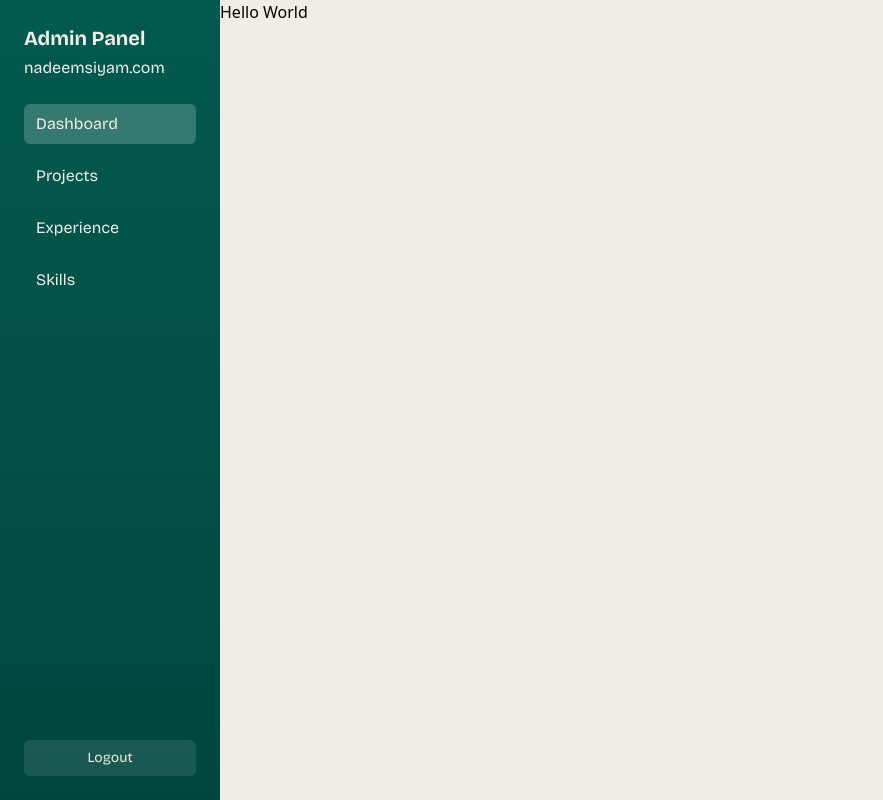
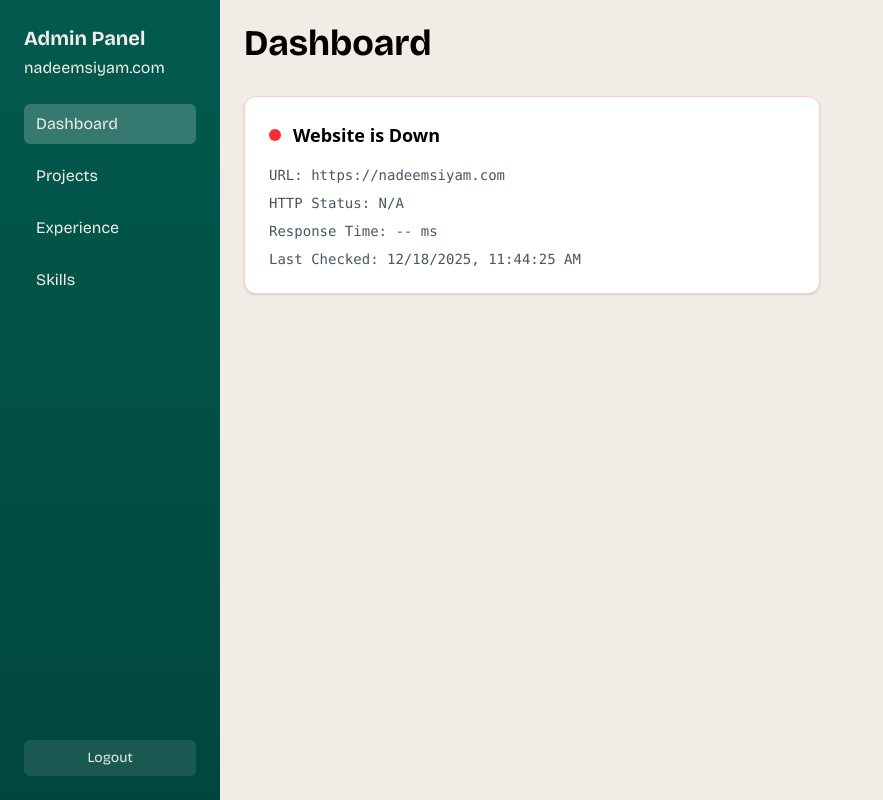
Before and after one commit to Centinoughty/portfolio-admin, a Next.js app: page / in a window 1280 px wide. Shown: the whole page, without its empty margins (0-883 px from the left). Built offline with nearby package versions, Linux system fonts and the light colour scheme; no server answers.

Commit message:
created dashboard

```diff
--- a/src/app/(dashboard)/page.tsx
+++ b/src/app/(dashboard)/page.tsx
@@ -1,7 +1,59 @@
+"use client";
+
+import { useEffect, useState } from "react";
+import { bric } from "@/lib/font";
+
 export default function Home() {
+  const [data, setData] = useState<any>(null);
+
+  useEffect(() => {
+    fetch("/api/status")
+      .then((res) => res.json())
+      .then(setData);
+  }, []);
+
   return (
-    <>
-      <p>Hello World</p>
-    </>
+    <section className="p-6">
+      <div
+        className={`flex justify-between items-center mb-8 ${bric.className}`}
+      >
+        <h2 className="text-4xl font-bold">Dashboard</h2>
+      </div>
+
+      {data && data.status ? (
+        <div
+          className={`
+          max-w-xl
+          rounded-xl
+          p-6
+          bg-white
+          border
+          shadow-sm
+          ${data.status === "UP" ? "border-green-200" : "border-red-200"}
+        `}
+        >
+          <div className="flex items-center gap-3 mb-4">
+            <span
+              className={`
+              h-3 w-3 rounded-full
+              ${data.status === "UP" ? "bg-green-500" : "bg-red-500"}
+            `}
+            />
+            <p className="text-lg font-semibold">
+              {data.status === "UP" ? "Website is Online" : "Website is Down"}
+            </p>
+          </div>
+
+          <div className="space-y-2 text-sm text-gray-600 font-mono">
+            <p>URL: https://nadeemsiyam.com</p>
+            <p>HTTP Status: {data.httpStatus ?? "N/A"}</p>
+            <p>Response Time: {data.responseTime ?? "--"} ms</p>
+            <p>Last Checked: {new Date(data.checkedAt).toLocaleString()}</p>
+          </div>
+        </div>
+      ) : (
+        <p className="p-6">Checking website status…</p>
+      )}
+    </section>
   );
 }
--- /dev/null
+++ b/src/app/api/status/route.ts
@@ -0,0 +1,25 @@
+import { NextResponse } from "next/server";
+
+export async function GET() {
+  const url = "https://nadeemsiyam.com";
+  const start = Date.now();
+
+  try {
+    const res = await fetch(url, { cache: "no-store" });
+    const responseTime = Date.now() - start;
+
+    return NextResponse.json({
+      status: res.ok ? "UP" : "DOWN",
+      httpStatus: res.status,
+      responseTime,
+      checkedAt: new Date().toISOString(),
+    });
+  } catch {
+    return NextResponse.json({
+      status: "DOWN",
+      httpStatus: null,
+      responseTime: null,
+      checkedAt: new Date().toISOString(),
+    });
+  }
+}
```
